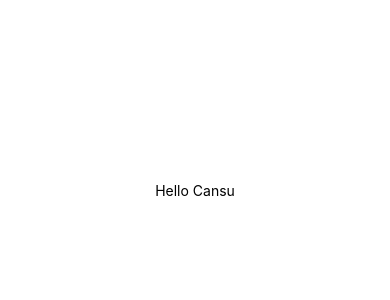
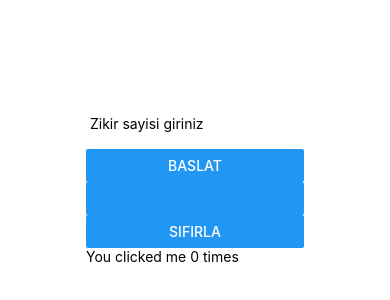
Before and after one commit to ElifDenizEsea/zikirmatik, a React Native app in the folder zikirmatik/: screen / in a window 390 px wide. Shown: the part 232-532 px from the top of the page. Built offline with nearby package versions, Linux system fonts and the light colour scheme.

Commit message:
Counter added

```diff
--- a/zikirmatik/App.js
+++ b/zikirmatik/App.js
@@ -1,11 +1,11 @@
 import { StatusBar } from 'expo-status-bar';
 import { StyleSheet, Text, View } from 'react-native';
-
+import Counter from './counter/Counter';
+import Greeting from './Greeting';
 export default function App() {
   return (
     <View style={styles.container}>
-      <Text>Hello Cansu</Text>
-      <StatusBar style="auto" />
+           <Counter />
     </View>
   );
 }
--- /dev/null
+++ b/zikirmatik/Greeting.js
@@ -0,0 +1,15 @@
+import React, { useState } from 'react';
+import { Text, TextInput, View } from 'react-native';
+const Greeting = () => {
+    const [name, setName] = useState("Sarah");
+
+    return (
+        <View>
+           <TextInput placeholder="Enter your name..."
+                      onChangeText={text => setName(text)}
+            />
+           <Text>Hello {name}!</Text>
+        </View>
+   );
+}
+export default Greeting;
--- /dev/null
+++ b/zikirmatik/counter/Counter.js
@@ -0,0 +1,49 @@
+import React, { useState } from 'react';
+import {StyleSheet, View, Text, Button, TextInput } from 'react-native';
+const Counter = () => {
+    const [count, setCount] = useState(0);
+   return (
+        <View>
+            <Text> Zikir sayisi giriniz </Text>
+            <TextInput />
+
+           <Button
+             title="Baslat" onPress={() => {setCount(0)}}
+           />
+    <Text>
+
+
+    </Text>
+
+
+    <Button
+             onPress={() => {setCount(count + 1)}} style = {styles.Button} title=" "
+           />
+           <Text>
+
+</Text>
+
+           <Button
+             onPress={() => {setCount(0)}} title="Sifirla"
+           />
+           <Text>You clicked me {count} times</Text>
+       </View>
+   );
+}
+const styles = (props) => StyleSheet.create({
+  container: {
+    position: 'relative',
+    zIndex: 0,
+    backgroundColor: 'rgba(255,95,28,0.42)', //add a background to highlight the touchable area
+  },
+  button: {
+    backgroundColor: 'rgba(255,255,255,0.51)',
+    justifyContent: 'center',
+    alignContent: 'center',
+    borderWidth: 3,
+    borderRadius: (props.circleDiameter / 2),
+    width: props.circleDiameter,
+    height: props.circleDiameter,
+  },
+});
+export default Counter;
```
